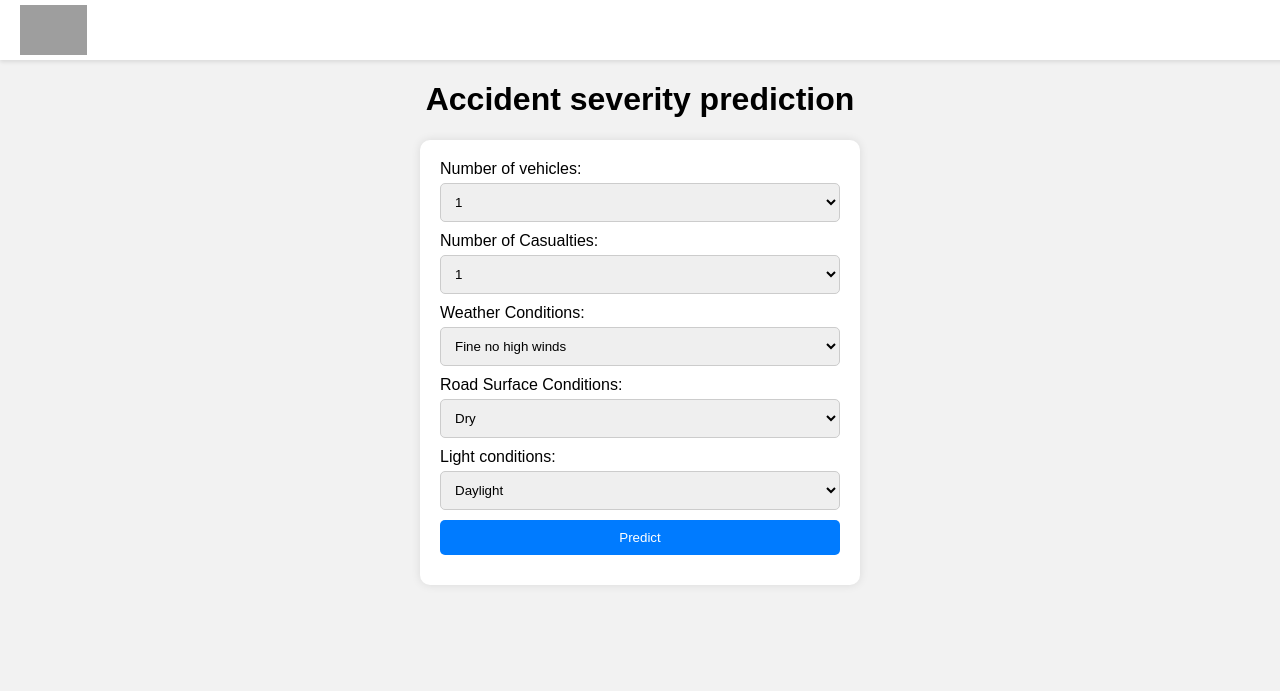
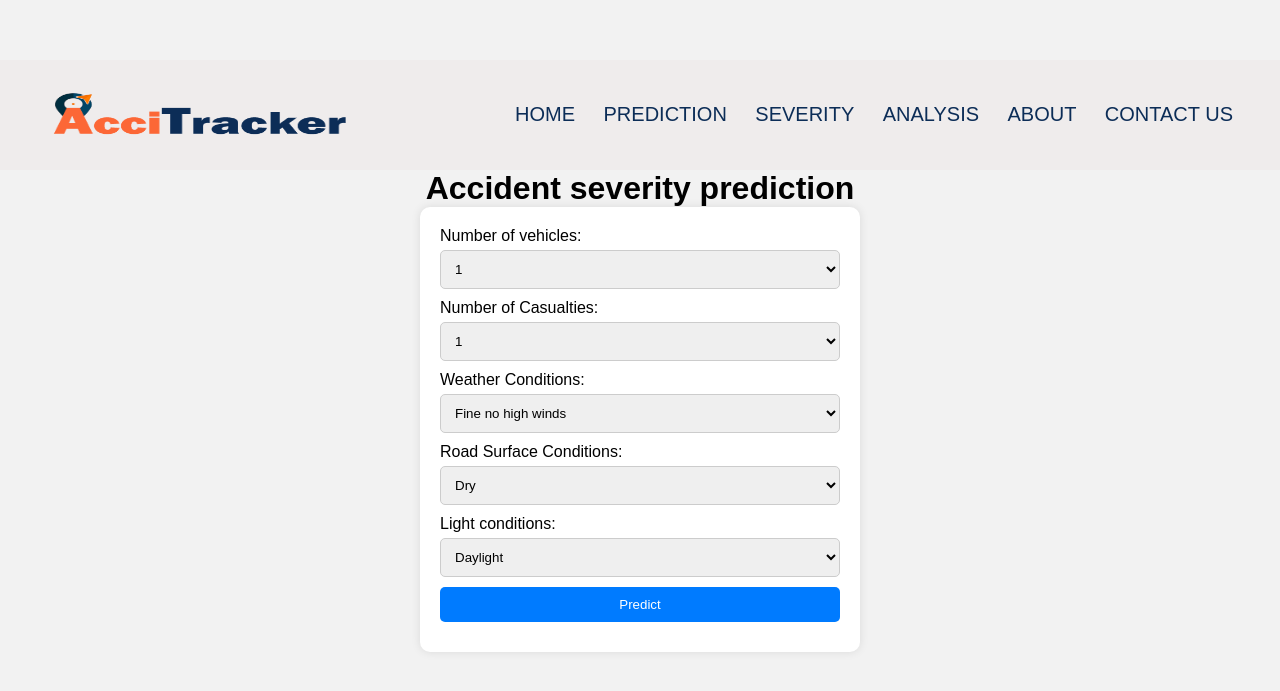
Before and after one commit to Inupa6677/DSGP-GROUP-9, a Flask app: page /new_page in a window 1280 px wide. Shown: the top 691 px of the page. Run offline with Flask 3, Linux system fonts and the light colour scheme; parts of the project's set-up code (start-up, migrations or seed data) failed here and were passed over; grey boxes are pictures that could not be loaded.

Commit message:
added and connected new pages

```diff
--- a/connecting model/static/bbb.css
+++ b/connecting model/static/bbb.css
@@ -77,3 +77,58 @@ form button:hover {
 body {
     padding-top: 60px; /* This should be at least the height of the navbar */
 }
+
+.header{
+    min-height: 100vh;
+    width: 100%;
+    background-image: linear-gradient(rgba(4,9,30,0.7),rgba(4,9,30,0.7)),url(../image/bg.png);
+    background-position: center;
+    background-size: cover;
+    position: relative;
+}
+nav{
+    display: flex;
+    padding: 5px 35px;
+    justify-content: space-between;
+    align-items: center;
+    width: auto;
+    height: 100px;
+    background-color: #EFECEC;
+}
+nav img{
+    width: 300px;
+    padding: 15px;
+}
+.nav-links{
+    flex: 1;
+    text-align: right;
+}
+.nav-links ul li{
+    list-style:  none;
+    display: inline-block;
+    padding: 8px 12px;
+    position: relative;
+}
+.nav-links ul li a{
+    color: #0C2D57;
+    text-decoration: none;
+    font-size: 20px;
+    font-family: 'Poppins', sans-serif;
+}
+.nav-links ul li::after{
+    content: '';
+    width: 0;
+    height: 2px;
+    background: #0C2D57;
+    display: block;
+    margin: auto;
+    transition: 0.5s;
+}
+.nav-links ul li:hover::after{
+    width: auto;
+}
+
+*{
+    margin: 0;
+    padding: 0;
+}
--- a/connecting model/templates/bbb.html
+++ b/connecting model/templates/bbb.html
@@ -7,8 +7,20 @@
     <link rel="stylesheet" type="text/css" href="{{ url_for('static', filename='bbb.css') }}">
 </head>
 <body>
-    <div class="navbar">
-        <img src="{{ url_for('static', filename='IMAGE/logoaccitracker.png') }}" class="logo">
+    <div class="bg">
+        <nav>
+           <img src="{{ url_for('static', filename='image/logo.png') }}" class="logo">
+           <div class="nav-links">
+            <ul>
+                <li><a href="homepage.html">HOME</a></li>
+                <li><a href="/prediction_page">PREDICTION</a></li>
+                <li><a href="/new_page">SEVERITY</a></li>
+                <li><a href="#">ANALYSIS</a></li>
+                <li><a href="#">ABOUT</a></li>
+                <li><a href="#">CONTACT US</a></li>
+            </ul>
+           </div>
+        </nav>
     </div>
     <h1> Accident severity prediction </h1>
     <form id="prediction-form" method="post" action="/new_page">
```
Also changed, not shown: connecting model/static/aaa.css (+50 -0 lines), connecting model/templates/aaa.html (+13 -3 lines), connecting model/templates/homepage.html (+7 -6 lines).
